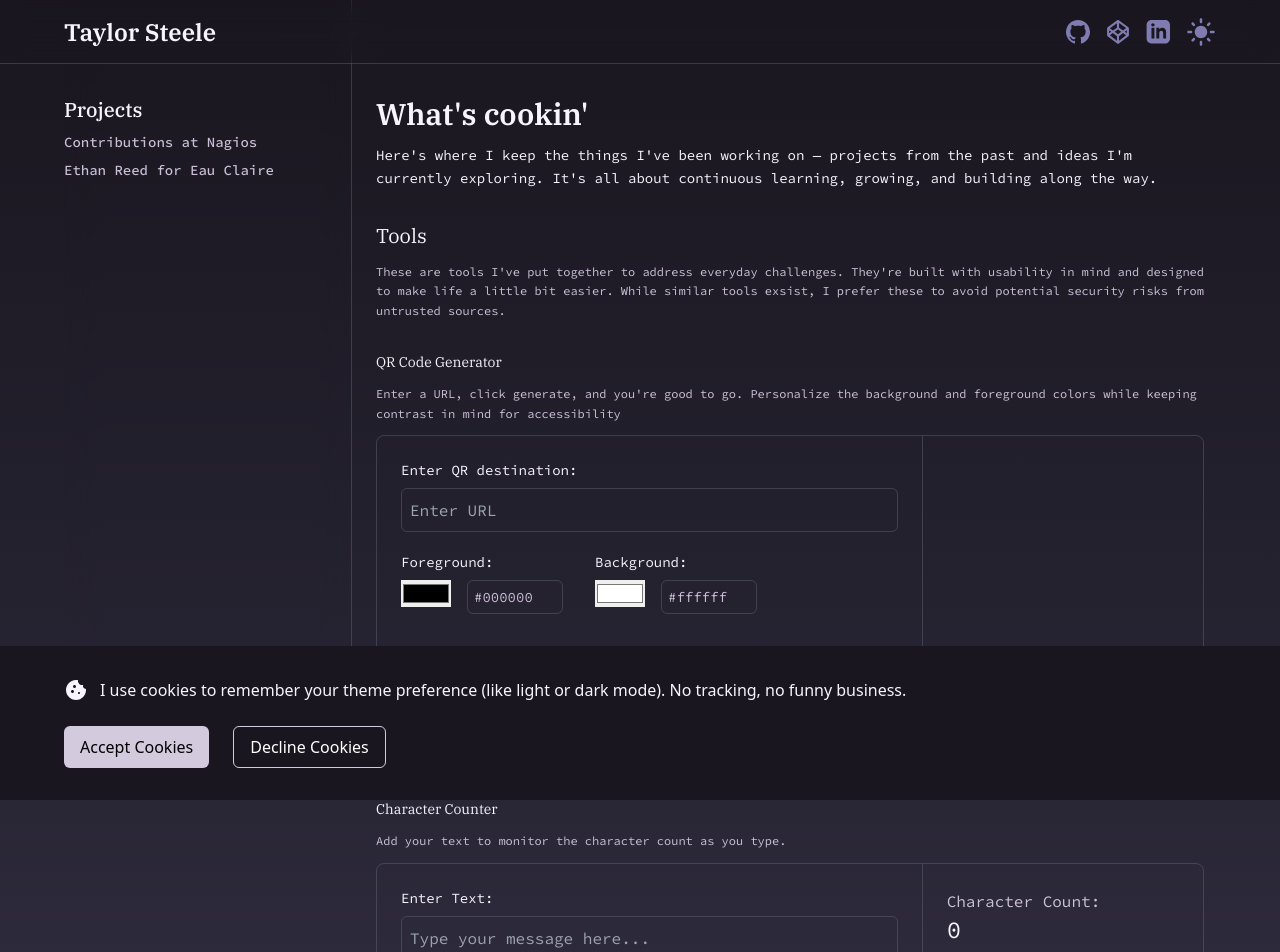
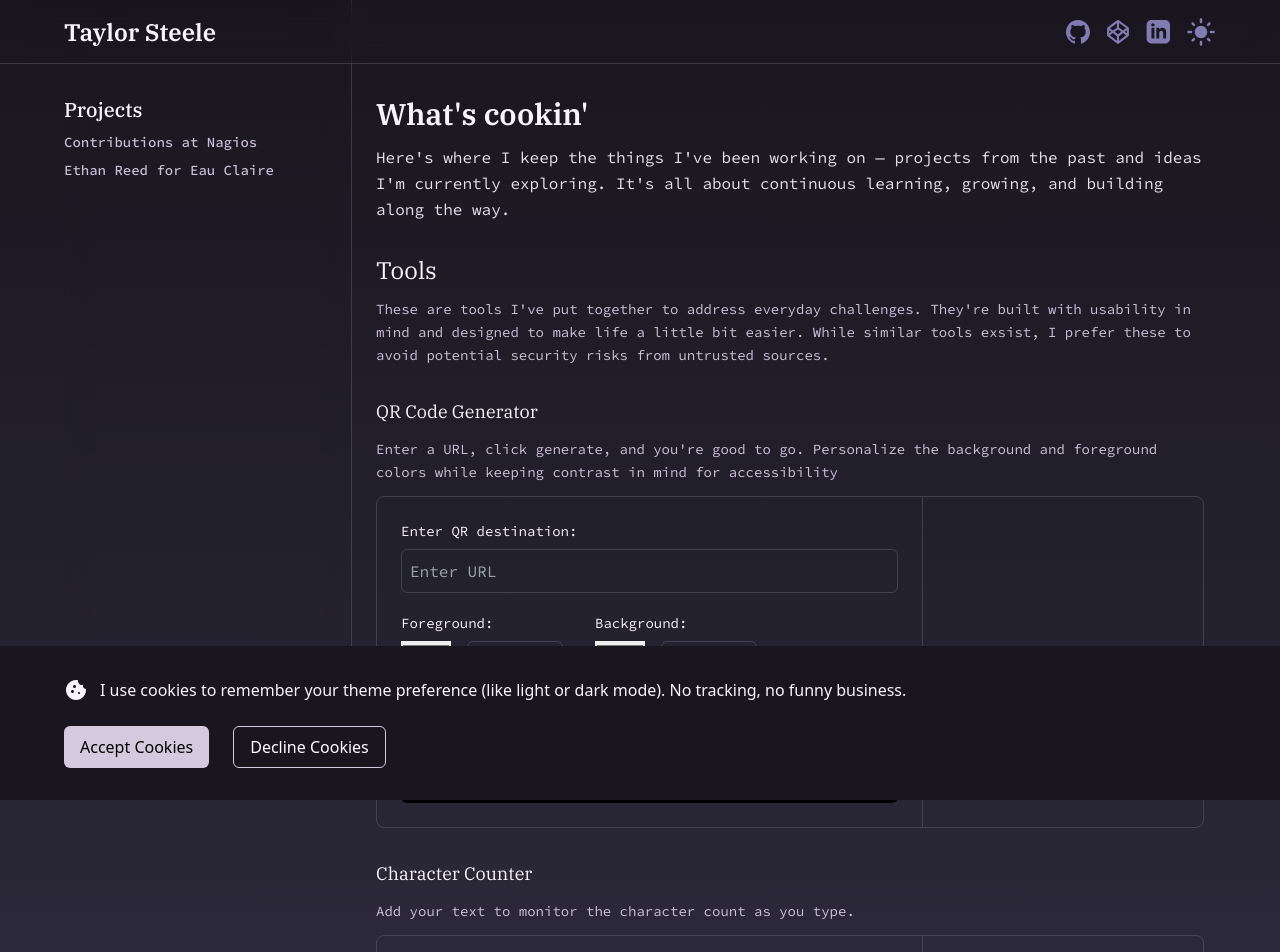
Before and after one commit to MashedTaytors/Steele-site, a Next.js app: page /projects in a window 1280 px wide. Shown: the top 952 px of the page. Built offline with nearby package versions, Linux system fonts and the light colour scheme; no server answers.

Commit message:
make text sizes more consistant

```diff
--- a/src/app/projects/contributions-at-nagios/components/ModenizationSection.tsx
+++ b/src/app/projects/contributions-at-nagios/components/ModenizationSection.tsx
@@ -129,7 +129,7 @@ export default function ModernizationSection() {
         <h2 className="font-ibmPlexSerif text-2xl text-primaryText">
           Modernization of Nagios Websites
         </h2>
-        <p className="text-base leading-relaxed text-secondaryText">
+        <p className="text-sm leading-relaxed text-secondaryText">
         I played a key role in planning and developing the Nagios websites, collaborating closely with marketing, design, and executive teams. While adapting to shifting requirements, my team and I successfully delivered each project within critical deadlines. The result was fully responsive WordPress pages that maintained design accuracy and provided an intuitive user experience.
         </p>
       </div>
@@ -142,8 +142,8 @@ export default function ModernizationSection() {
 
       <div className="flex flex-col gap-3 w-full">
         <h3 className="font-ibmPlexSerif text-lg text-primaryText" >Representation of Work</h3>
-        <p>Below, you&apos;ll find more context on each website overhaul along with Wayback Machine links showcasing the project&apos;s progression.</p>
-        <p className="text-sm" >* Please note that the Wayback Machine&apos;s capture process may result in significant load time delays, which do not reflect the actual performance of the sites at that time.</p>
+        <p className="text-sm leading-relaxed text-secondaryText">Below, you&apos;ll find more context on each website overhaul along with Wayback Machine links showcasing the project&apos;s progression.</p>
+        <p className="text-xs" >* Please note that the Wayback Machine&apos;s capture process may result in significant load time delays, which do not reflect the actual performance of the sites at that time.</p>
         <Accordions sections={websites} />
       </div>
     </>
--- a/src/app/projects/contributions-at-nagios/page.tsx
+++ b/src/app/projects/contributions-at-nagios/page.tsx
@@ -17,7 +17,7 @@ export default function Nagios() {
           <h1 className="text-3xl font-ibmPlexSerif text-primaryText font-semibold">
             Contributions at Nagios
           </h1>
-          <p className="text-base leading-relaxed text-secondaryText">* Due to a non-disclosure agreement, specifics have been withheld.</p>
+          <p className="text-sm leading-relaxed text-secondaryText">* Due to a non-disclosure agreement, specifics have been withheld.</p>
           <p className="text-base leading-relaxed text-tertiaryText">
           My time with Nagios strengthened my skills as a developer, designer, and marketer. I gained a deeper understanding of server vs. client development, UI/UX principles, the nuances of implementation, and much more.
           </p>
--- a/src/app/projects/ethan-reed-campaign/page.tsx
+++ b/src/app/projects/ethan-reed-campaign/page.tsx
@@ -40,21 +40,21 @@ export default function Reed() {
         <h2 className="font-ibmPlexSerif text-2xl text-primaryText">
           Designing the Brand
         </h2>
-        <p className="text-base leading-relaxed text-secondaryText">
+        <p className="text-sm leading-relaxed text-secondaryText">
           I worked with Ethan to create a logo, color palette, typography
           heirarchy, and some overarching rules for the brand. The brand was
           designed to bring patriotic energy while keeping the roots in Eau
           Claire.
         </p>
 
-        <p className="text-base leading-relaxed text-secondryText">
+        <p className="text-sm leading-relaxed text-secondryText">
         Before beginning website development, I designed mock-ups in Figma for various devices to allow for design reviews ahead of implementation, ultimately streamlining the process. Once approved, I built reusable patterns in WordPress and developed a child theme to maintain consistent styling.
         </p>
 
         <h3 className="font-ibmPlexSerif text-lg text-primaryText">
           A People-first Logo
         </h3>
-        <p className="text-xs leading-relaxed text-secondaryText">
+        <p className="text-sm leading-relaxed text-secondaryText">
           The logo for light backgrounds the “Clear Water Revival” by Mike Berge{" "}
           <a
             href="https://creativecommons.org/licenses/by/4.0/"
@@ -80,7 +80,7 @@ export default function Reed() {
         <h3 className="font-ibmPlexSerif text-lg text-primaryText">
           The Palette &amp; Typography
         </h3>
-        <p className="text-xs leading-relaxed text-secondaryText">
+        <p className="text-sm leading-relaxed text-secondaryText">
           I created guides for future use on the campaign to ensure consistency.
           The section below features the color palette and typography scale for
           the campaign&apos;s brand. The layout of the palette is intended to
@@ -103,14 +103,14 @@ export default function Reed() {
         <h2 className="font-ibmPlexSerif text-2xl text-primaryText">
           Print Designs
         </h2>
-        <p className="text-base leading-relaxed text-secondaryText">
+        <p className="text-sm leading-relaxed text-secondaryText">
           I collaborated with Ethan to create all of the printed literature for
           the campaign, including political walk cards, postcards, and yard
           signs. Our goal was to keep information consice and skimmable, while
           providing potential voters an easy path to learn more about the
           campaign.
         </p>
-        <p className="text-base leading-relaxed text-secondaryText">
+        <p className="text-sm leading-relaxed text-secondaryText">
           Once I recieved the approved text from Ethan, I shifted it into
           different formats to meet campaign needs.
         </p>
--- a/src/app/projects/page.tsx
+++ b/src/app/projects/page.tsx
@@ -17,15 +17,15 @@ export default function Projects() {
             {/* What's cookin' & intro */}
             <div className="flex flex-col gap-3">
               <h1 className="text-3xl font-ibmPlexSerif text-primaryText font-semibold">What&apos;s cookin&apos;</h1>
-              <p className="text-sm leading-relaxed text-primaryText">
+              <p className="text-base leading-relaxed text-tertiaryText">
               Here&apos;s where I keep the things I&apos;ve been working on — projects from the past and ideas I&apos;m currently exploring. It&apos;s all about continuous learning, growing, and building along the way.
               </p>
             </div>
 
             {/* Tools */}
             <div className="flex flex-col gap-3">
-              <h2 className="font-ibmPlexSerif text-xl text-primaryText">Tools</h2>
-              <p className="text-xs leading-relaxed text-secondaryText">
+              <h2 className="font-ibmPlexSerif text-2xl text-primaryText">Tools</h2>
+              <p className="text-sm leading-relaxed text-secondaryText">
               These are tools I&apos;ve put together to address everyday challenges. They&apos;re built with usability in mind and designed to make life a little bit easier. While similar tools exsist, I prefer these to avoid potential security risks from untrusted sources.
               </p>
             </div>
@@ -33,8 +33,8 @@ export default function Projects() {
 
             {/* QR Generator */}
             <div className="flex flex-col gap-3">
-              <h3 className="font-ibmPlexSerif text-sm text-primaryText">QR Code Generator</h3>
-              <p className="text-xs leading-relaxed text-secondaryText">
+            <h3 className="font-ibmPlexSerif text-lg text-primaryText">QR Code Generator</h3>
+              <p className="text-sm leading-relaxed text-secondaryText">
               Enter a URL, click generate, and you&apos;re good to go. Personalize the background and foreground colors while keeping contrast in mind for accessibility
               </p>
               <QRCodeGenerator />
@@ -42,8 +42,8 @@ export default function Projects() {
 
            {/* Character Counter */}
             <div className="flex flex-col gap-3">
-              <h3 className="font-ibmPlexSerif text-sm text-primaryText">Character Counter</h3>
-              <p className="text-xs leading-relaxed text-secondaryText">
+              <h3 className="font-ibmPlexSerif text-lg text-primaryText">Character Counter</h3>
+              <p className="text-sm leading-relaxed text-secondaryText">
               Add your text to monitor the character count as you type.
               </p>
               <CharacterCounter />
```
